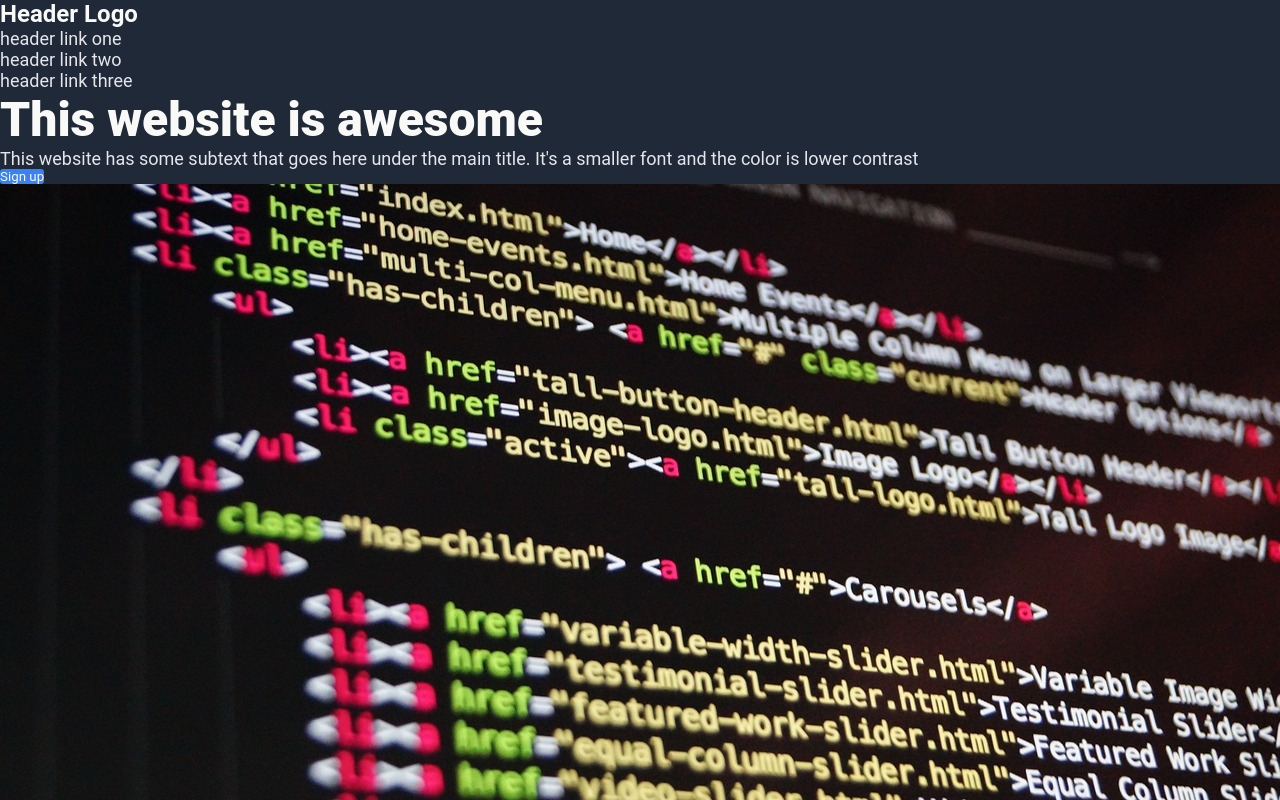
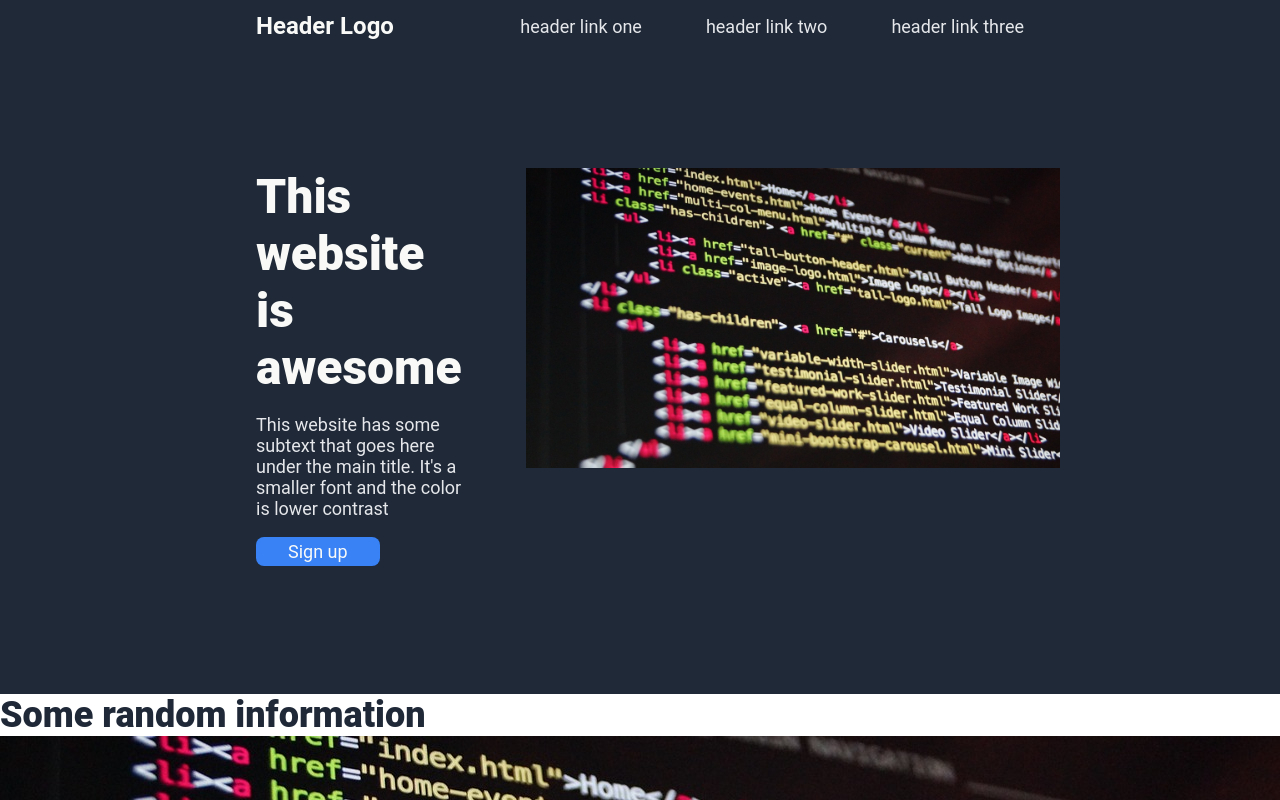
Before and after one commit to Phillip2303/landing-project, a plain HTML site: page index.html in a window 1280 px wide. Shown: the top 800 px of the page. Drawn offline with Linux system fonts and the light colour scheme.

Commit message:
Add Layout to the Header/Hero and adjust styles regarding the font size
Flex Layout and adjust style so it looks better now in the header

```diff
--- a/index.html
+++ b/index.html
@@ -8,20 +8,28 @@
 
   <body>
     <div class="header">
+      <div class="nav">
         <h3>Header Logo</h3>
         <ul>
           <li>header link one</li>
           <li>header link two</li>
           <li>header link three</li>
         </ul>
+      </div>
+
+      <div class="hero">
+        <div class="heroText">
           <h1>This website is awesome</h1>
           <p>
-        This website has some subtext that goes here under the main title. It's
-        a smaller font and the color is lower contrast
+            This website has some subtext that goes here under the main title.
+            It's a smaller font and the color is lower contrast
           </p>
           <button>Sign up</button>
+        </div>
         <img src="images/main.jpg" alt="Main Image" />
       </div>
+    </div>
+
     <div class="info">
       <h2>Some random information</h2>
       <img src="images/main.jpg" alt="Main Image" />
--- a/style.css
+++ b/style.css
@@ -48,6 +48,7 @@ body {
 .signUp button {
   color: #f9faf8;
   background-color: #3882f6;
+  font-size: 18px;
 }
 
 .header button {
@@ -65,3 +66,50 @@ body {
   border: 2px #f9faf8 solid;
   border-radius: 3px;
 }
+
+/* LAYOUT STYLES */
+
+/* Nav */
+
+.nav {
+  display: flex;
+  justify-content: space-between;
+  align-items: center;
+  margin: 12px 256px 0;
+}
+
+li {
+  list-style-type: none;
+  margin-left: 64px;
+}
+
+ul {
+  display: flex;
+}
+
+/* Hero */
+
+.hero {
+  display: flex;
+  justify-content: space-between;
+  gap: 64px;
+  margin: 128px 256px;
+}
+
+.heroText {
+  width: 400px;
+}
+
+.heroText p {
+  margin: 18px 0;
+}
+
+.hero img {
+  width: 600px;
+  height: 300px;
+}
+
+.hero button {
+  padding: 4px 32px;
+  border-radius: 8px;
+}
```
Lines whose indentation alone changed are shown as unchanged.
